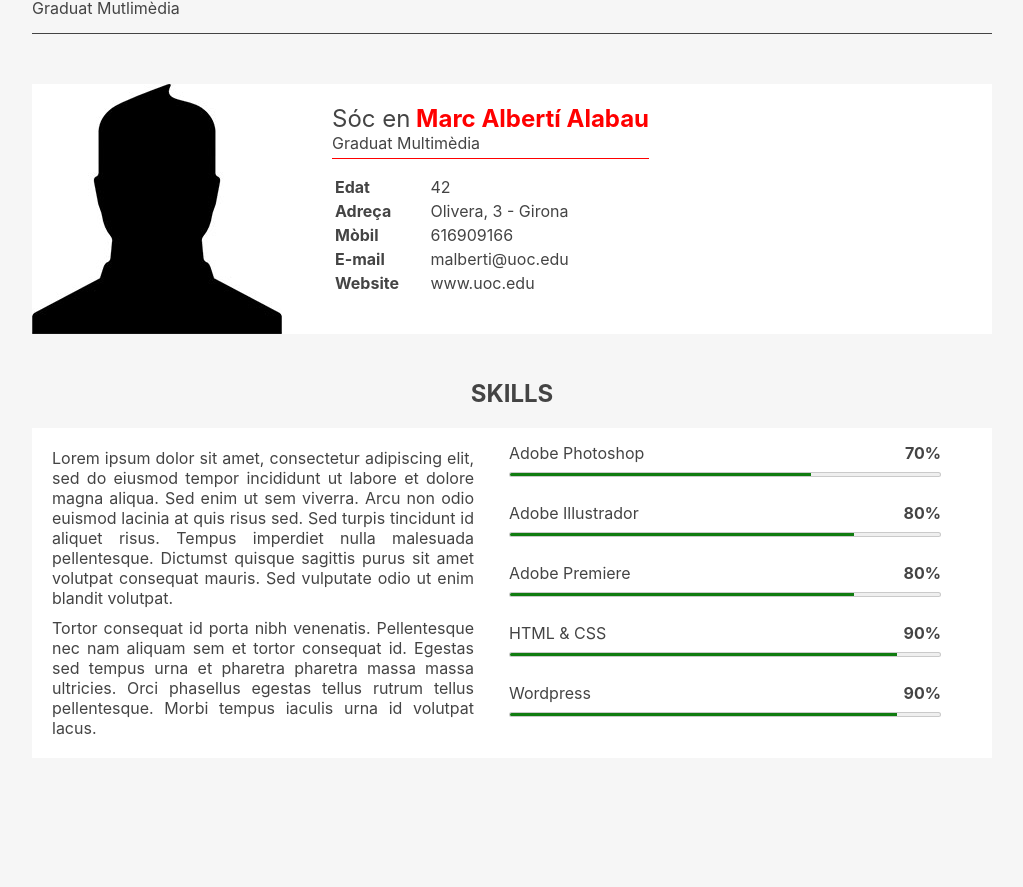
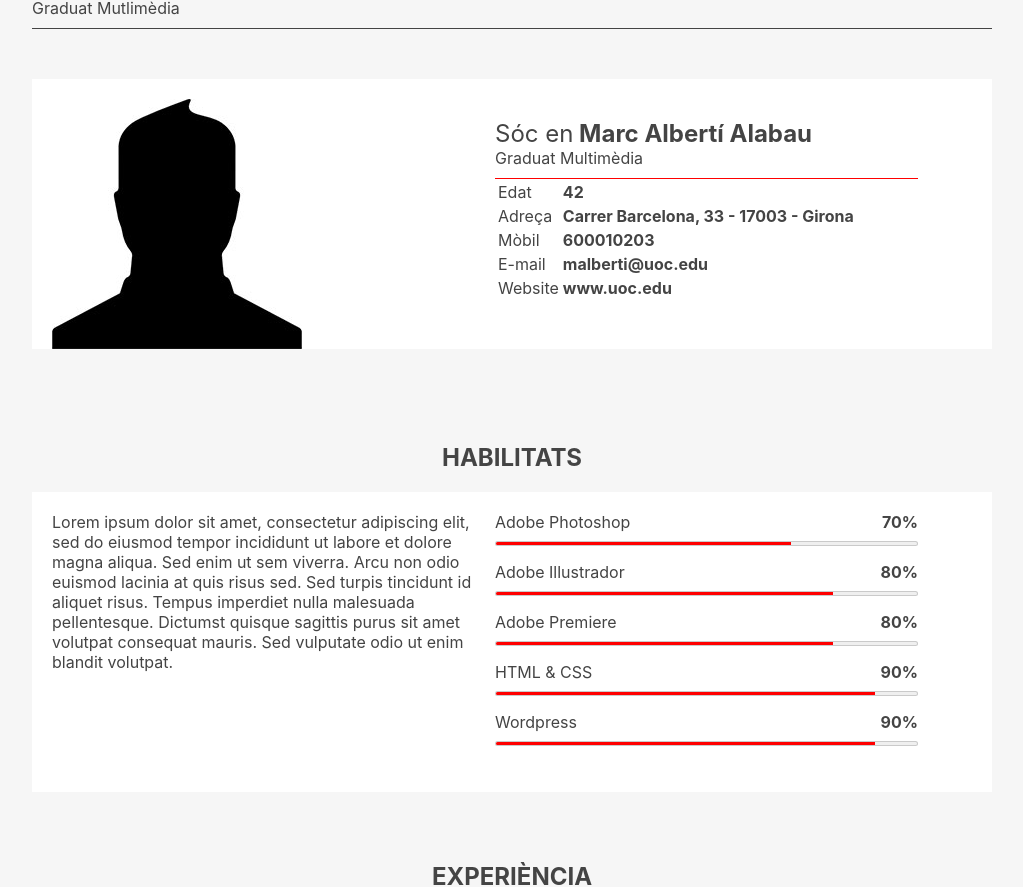
Before and after one commit to malberti-uoc/malberti, a website built with Parcel: page src/index.html in a window 1280 px wide. Shown: the part 71-958 px from the top of the page, without its empty margins (128-1151 px from the left). Before the commit the page ends 859 px from the top, so only its background shows below. Built offline with nearby package versions, Linux system fonts and the light colour scheme; some packages are replaced by stand-ins of ours.

Commit message:
20201027-02

```diff
--- a/src/assets/styles/layouts/_home.scss
+++ b/src/assets/styles/layouts/_home.scss
@@ -1,3 +1,5 @@
+@import "variables";
+
 body {
   max-width: 960px;
   margin: auto;
@@ -9,105 +11,72 @@ body {
 
 header {
 
-  padding: 0 0 15px 0;
-  margin: 0 0 50px 0;
-  border-bottom: 1px solid $color-corporate;
+  padding-bottom: 30px;
 
   h1 {
     margin: 0;
-    padding: 0;
-  }
-
-  p {
-    margin: 0;
-    padding: 0;
   }
 }
 
-.section__capcalera {
+.section__subtitle {
+  clear: left;
   margin: auto;
-  padding-top: 25px;
+  text-align: center;
+  padding-top: 50px;
+}
+
+.section__content {
+  background-color: $color-clear;
+  min-height: 250px;
+  padding: 10px;
 
   h2 {
-    text-align: center;
-  }
-}
-
-#section__descripcio {
-
-  min-height: 250px;
-  background-color: $color-clear;
-
-  #section__descripcio__fotografia {
-    display: inline-block;
-    float: left;
-  }
-
-  #section__descripcio__items {
-    display: inline-block;
-    float: none;
-    padding: 0 50px;
-
-    h2 {
-      color: $color-masterbrand;
     margin-bottom: 0;
   }
 
   p {
     margin: 0;
-      padding-bottom: 5px;
-      border-bottom: 1px solid $color-masterbrand;
   }
 
-    span {
-      color: $color-corporate;
+  .content__block {
+    display: inline-block;
+    padding: 10px 10px 20px 10px;
+
+    .content--lighter {
       font-weight: lighter;
-    }
-
-    table {
-      padding: 15px 0;
-    }
-
-    .table__tr__td--strong {
-      width: 40%;
-      font-weight: bold;
-    }
     }
   }
 
-#section__academica {
-
-  background-color: $color-clear;
+  .block__item {
+    margin: 0;
+    padding: 0 0 10px 0;
   }
 
-.section__block {
-  display: inline-block;
-  padding: 15px;
-  width: 45%;
-
-  p {
-    margin: 0px;
-    padding: 5px;
-  }
+  .content--padding-5 {
+    margin: 0;
+    padding: 5px 0;
   }
 
-.section__block1 {
-  float: left;
+  .content--padding-20 {
+    margin: 0;
+    padding: 20px;
   }
 
-.section__block2 {
-  float: none;
+  .content--italic {
+    font-style: italic;
   }
 
-.section__block--justify {
-  text-align: justify;
+  .block__left {
+    float: left;
+    width: 45%;
   }
 
-.section__block__item {
-  padding-bottom: 20px;
+  .block__right {
+    float: none;
+    width: 45%;
   }
 
-.section__block__label--rigth {
+  .block__item__label--right {
     font-weight: bold;
     display: inline-block;
     float: right;
@@ -118,3 +87,32 @@ meter {
     height: 10px;
     vertical-align: middle;
   }
+
+  meter::-webkit-meter-optimum-value {
+    background: $color-masterbrand;
+  }
+}
+
+/* Globals */
+
+.content--font-bolder {
+  font-weight: bold;
+}
+
+.content--color-masterbrand {
+  color: $color-masterbrand;
+}
+
+.block--underline {
+  margin: 0 0 20px 0;
+  padding: 0 0 10px 0;
+  border-bottom: 1px solid $color-masterbrand;
+}
+
+.block--black {
+  border-bottom: 1px solid $color-corporate;
+}
+
+.block--red {
+  border-bottom: 1px solid $color-masterbrand;
+}
--- a/src/assets/styles/main.scss
+++ b/src/assets/styles/main.scss
@@ -9,6 +9,7 @@
  * see: https://en.parceljs.org/module_resolution.html
  * see commented examples below
  */
+
 @import "@fortawesome/fontawesome-free/css/all.css";
 
 /**
@@ -17,7 +18,3 @@
  */
 
 @import "layouts/home";
-
-/**
- * Do NOT include anything else in this file!
- */
--- a/src/index.html
+++ b/src/index.html
@@ -11,77 +11,103 @@
 <body>
 	<header>
 	<h1>Marc Albertí Alabau</h1>
-	<p>Graduat Mutlimèdia</p>
+	<p class="block--underline block--black">Graduat Mutlimèdia</p>
 	</header>
 	<main>
-		<section id="section__descripcio">
-			<div id="section__descripcio__fotografia">
+		<section class="section__content section__content--height">
+			<div class="content__block block__left">
 				<img src="/assets/images/iam.jpg" alt="Sóc en Marc Albertí">
 			</div>
-			<div id="section__descripcio__items">
-				<h2><span>Sóc en</span> Marc Albertí Alabau</h2>
-				<p>Graduat Multimèdia</p>
+			<div class="content__block block__right">
+				<h2><span class="content--lighter">Sóc en</span> Marc Albertí Alabau</h2>
+				<p class="block--underline block--red">Graduat Multimèdia</p>
 				<table>
 				  <tr>
-					<td class="table__tr__td--strong">Edat</td>
-					<td>42</td>
+					<td>Edat</td>
+					<td class="content--font-bolder">42</td>
 				  </tr>
 				  <tr>
-					<td class="table__tr__td--strong">Adreça</td>
-					<td>Olivera, 3 - Girona</td>
+					<td>Adreça</td>
+					<td class="content--font-bolder">Carrer Barcelona, 33 - 17003 - Girona</td>
 				  </tr>
 				  <tr>
-					<td class="table__tr__td--strong">Mòbil</td>
-					<td>616909166</td>
+					<td>Mòbil</td>
+					<td class="content--font-bolder">600010203</td>
 				  </tr>
 				  <tr>
-					<td class="table__tr__td--strong">E-mail</td>
-					<td>malberti@uoc.edu</td>
+					<td>E-mail</td>
+					<td class="content--font-bolder">malberti@uoc.edu</td>
 				  </tr>
 				  <tr>
-					<td class="table__tr__td--strong">Website</td>
-					<td>www.uoc.edu</td>
+					<td>Website</td>
+					<td class="content--font-bolder">www.uoc.edu</td>
 				  </tr>
 				</table>
 			</div>
 		</section>
-		<section class="section__capcalera">
-			<h2>SKILLS</h3>
+		<section class="section__subtitle">
+			<h2>HABILITATS</h2>
 		</section>
-		<section id="section__academica">
-			<div class="section__block section__block1 section__block--justify">
+		<div class="section__content">
+			<div class="section__content content__block block__left">
 				<p>Lorem ipsum dolor sit amet, consectetur adipiscing elit, sed do eiusmod tempor incididunt ut labore et dolore magna aliqua. Sed enim ut sem viverra. Arcu non odio euismod lacinia at quis risus sed. Sed turpis tincidunt id aliquet risus. Tempus imperdiet nulla malesuada pellentesque. Dictumst quisque sagittis purus sit amet volutpat consequat mauris. Sed vulputate odio ut enim blandit volutpat.</p>
-				<p>Tortor consequat id porta nibh venenatis. Pellentesque nec nam aliquam sem et tortor consequat id. Egestas sed tempus urna et pharetra pharetra massa massa ultricies. Orci phasellus egestas tellus rutrum tellus pellentesque. Morbi tempus iaculis urna id volutpat lacus.</p>
 			</div>
-			<div class="section__block section__block2">
-				<div class="section__block__item">
+			<div class="section__content content__block block__right">
+				<div class="block__item">
 					<label for="photoshop">Adobe Photoshop</label>
-					<label class="section__block__label--rigth"for="photoshop">70%</label>
+					<label class="block__item__label--right" for="photoshop">70%</label>
 					<meter id="photoshop" value="7" min="0" max="10"></meter>
 				</div>
-				<div class="section__block__item">
+				<div class="block__item">
 					<label for="illustrador">Adobe Illustrador</label>
-					<label class="section__block__label--rigth"for="illustrador">80%</label>
+					<label class="block__item__label--right" for="illustrador">80%</label>
 					<meter id="illustrador" value="8" min="0" max="10"></meter>
 				</div>
-				<div class="section__block__item">
+				<div class="block__item">
 					<label for="premiere">Adobe Premiere</label>
-					<label class="section__block__label--rigth"for="premiere">80%</label>
-					<meter id="premiere" value="8" min="0" max="10"></meter>
+					<label class="block__item__label--right" for="premiere">80%</label>
+					<meter id="premiere" value="8" min="0
+					" max="10"></meter>
 				</div>
-				<div class="section__block__item">
+				<div class="block__item">
 					<label for="htmlcss">HTML & CSS</label>
-					<label class="section__block__label--rigth"for="htmlcss">90%</label>
+					<label class="block__item__label--right" for="htmlcss">90%</label>
 					<meter id="htmlcss" value="9" min="0" max="10"></meter>
 				</div>
-				<div class="section__block__item">
+				<div class="block__item">
 					<label for="wordpress">Wordpress</label>
-					<label class="section__block__label--rigth"for="wordpress">90%</label>
+					<label class="block__item__label--right" for="wordpress">90%</label>
 					<meter id="wordpress" value="9" min="0" max="10"></meter>
 				</div>
 			</div>
+		</div>
+		<section class="section__subtitle">
+			<h2>EXPERIÈNCIA</h2>
 		</section>
-		<section id="section__professional">
+		<section class="section__content">
+		  <div class="section__content content__block">
+				<p class="content--padding-5 content--italic content--color-masterbrand content--font-bolder">1997 to 2005</p>
+				<p class="content--padding-20">Lorem ipsum dolor sit amet, consectetur adipiscing elit, sed do eiusmod tempor incididunt ut labore et dolore magna aliqua. Sed enim ut sem viverra. Arcu non odio euismod lacinia at quis risus sed. Sed turpis tincidunt id aliquet risus. Tempus imperdiet nulla malesuada pellentesque. Dictumst quisque sagittis purus sit amet volutpat consequat mauris. Sed vulputate odio ut enim blandit volutpat.</p>
+				<p class="content--padding-5 content--italic content--color-masterbrand content--font-bolder">2005 to 2008</p>
+				<p class="content--padding-20">Tortor consequat id porta nibh venenatis. Pellentesque nec nam aliquam sem et tortor consequat id. Egestas sed tempus urna et pharetra pharetra massa massa ultricies. Orci phasellus egestas tellus rutrum tellus pellentesque. Morbi tempus iaculis urna id volutpat lacus.</p>
+				<p class="content--padding-5 content--italic content--color-masterbrand content--font-bolder">2008 to 2017</p>
+				<p class="content--padding-20">In massa tempor nec feugiat nisl pretium fusce id velit. Tellus in hac habitasse platea dictumst vestibulum rhoncus est pellentesque. Nunc sed augue lacus viverra vitae congue eu consequat. Ligula ullamcorper malesuada proin libero nunc consequat interdum varius sit.</p>
+				<p class="content--padding-5 content--italic content--color-masterbrand content--font-bolder">2017 to actually</p>
+				<p class="content--padding-20">Amet consectetur adipiscing elit ut aliquam purus sit. Ornare suspendisse sed nisi lacus sed viverra. Nulla pellentesque dignissim enim sit amet venenatis. Faucibus scelerisque eleifend donec pretium.</p>
+			</div>
+		</section>
+		<section class="section__subtitle">
+			<h2>EDUCACIÓ</h2>
+		</section>
+		<section class="section__content">
+			<div class="section__content content__block">
+				<p class="content--padding-5 content--color-masterbrand content--font-bolder"><span class="content--lighter">Grau</span> Enginyeria Informàtica</p>
+				<p class="content--padding-20">Lorem ipsum dolor sit amet, consectetur adipiscing elit, sed do eiusmod tempor incididunt ut labore et dolore magna aliqua. Sed enim ut sem viverra. Arcu non odio euismod lacinia at quis risus sed. Sed turpis tincidunt id aliquet risus. Tempus imperdiet nulla malesuada pellentesque. Dictumst quisque sagittis purus sit amet volutpat consequat mauris. Sed vulputate odio ut enim blandit volutpat.</p>
+				<p class="content--padding-5 content--color-masterbrand content--font-bolder"><span class="content--lighter">Grau</span> Multimèdia</p>
+				<p class="content--padding-20">Tortor consequat id porta nibh venenatis. Pellentesque nec nam aliquam sem et tortor consequat id. Egestas sed tempus urna et pharetra pharetra massa massa ultricies. Orci phasellus egestas tellus rutrum tellus pellentesque. Morbi tempus iaculis urna id volutpat lacus.</p>
+				<p class="content--padding-5 content--color-masterbrand content--font-bolder"><span class="content--lighter">Màster universitari</span> de Desenvolupament de Llocs i Aplicacions Web</p>
+				<p class="content--padding-20">In massa tempor nec feugiat nisl pretium fusce id velit. Tellus in hac habitasse platea dictumst vestibulum rhoncus est pellentesque. Nunc sed augue lacus viverra vitae congue eu consequat. Ligula ullamcorper malesuada proin libero nunc consequat interdum varius sit.</p>
+			</div>
 		</section>
 	</main>
     <footer>
```
Also changed, not shown: src/index01.html (deleted, +0 -17 lines). Lines whose indentation alone changed are shown as unchanged.
